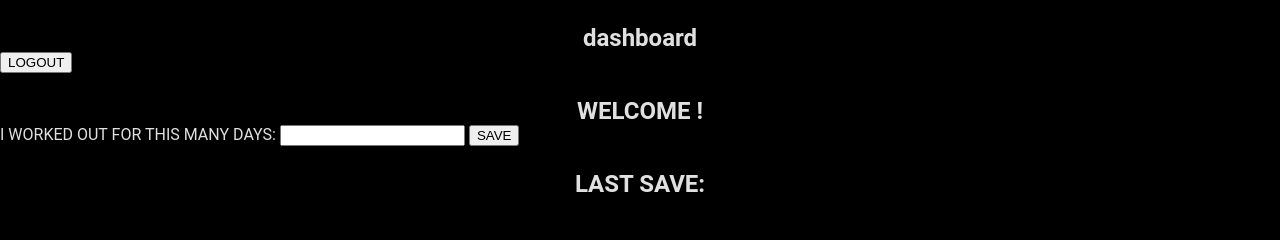
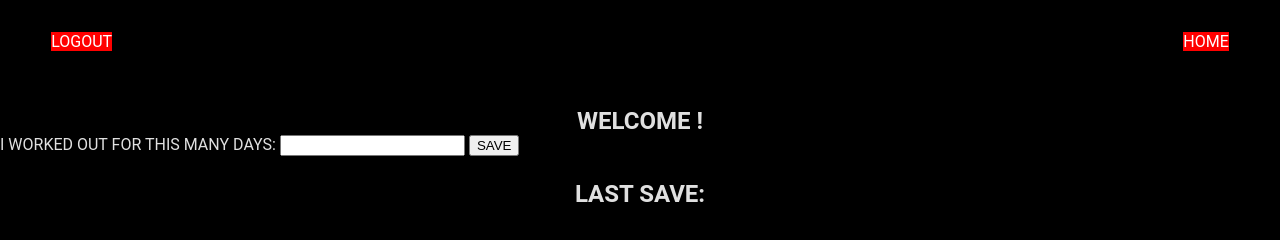
Before and after one commit to A1exYeh/gymAPP, a website: page public/dashboard.html in a window 1280 px wide. Drawn offline with Linux system fonts and the light colour scheme; no server answers.

Commit message:
Implement basicn navbar for dashboard

```diff
--- a/public/dashboard.html
+++ b/public/dashboard.html
@@ -9,8 +9,12 @@
 <body>
     <header>
         <section id="dashHeader">
-            <H1>dashboard</H1>
-            <button id="logOutButton">LOGOUT</button>
+            <nav>
+                <ul id="dashNav">
+                    <li><a href="" id="logOutButton">LOGOUT</a></li>
+                    <li><a href="../public/index.html">HOME</a></li>
+                </ul>
+            </nav>
         </section>
         <section id="userDashboard">
             <h1>WELCOME <span id="usernameID"></span>!</h1>
--- a/public/styles.css
+++ b/public/styles.css
@@ -73,3 +73,32 @@ header h1 {
 #logInSubmit:hover {
     background-color: #62a6ff;
 }
+
+/* dashboard.html */
+
+#dashNav{
+    display: flex;
+    flex-direction: row;
+    justify-content: flex-end;
+    align-items: center;
+    gap: 2vw;
+    list-style: none;
+    height: auto;
+    padding: 0;
+    margin: 4vh 4vw;
+    font-size: clamp(1vw, 1em, 2vw);
+}
+
+#dashNav, #dashNav a {
+    color: white;
+}
+
+#dashNav a {
+    background-color: red;
+    height: auto;
+    text-decoration: none;
+}
+
+#dashNav li:nth-child(1) {
+    margin-right: auto;
+}
```
